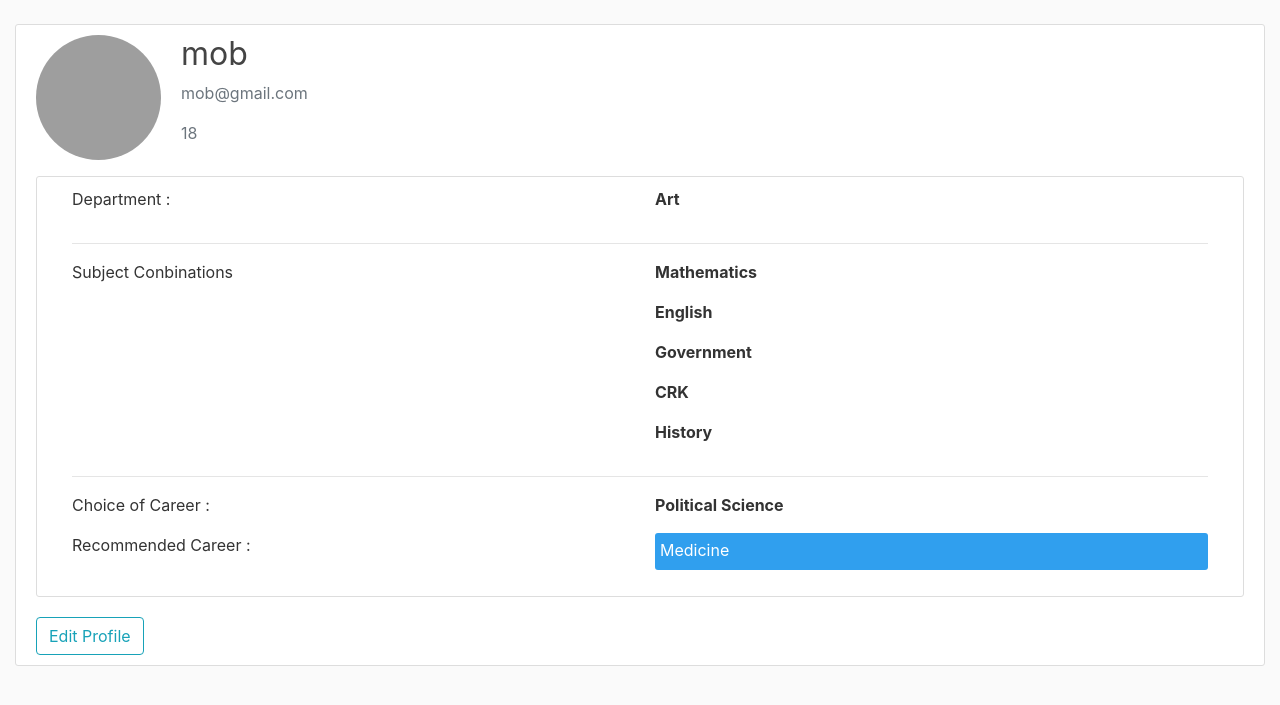
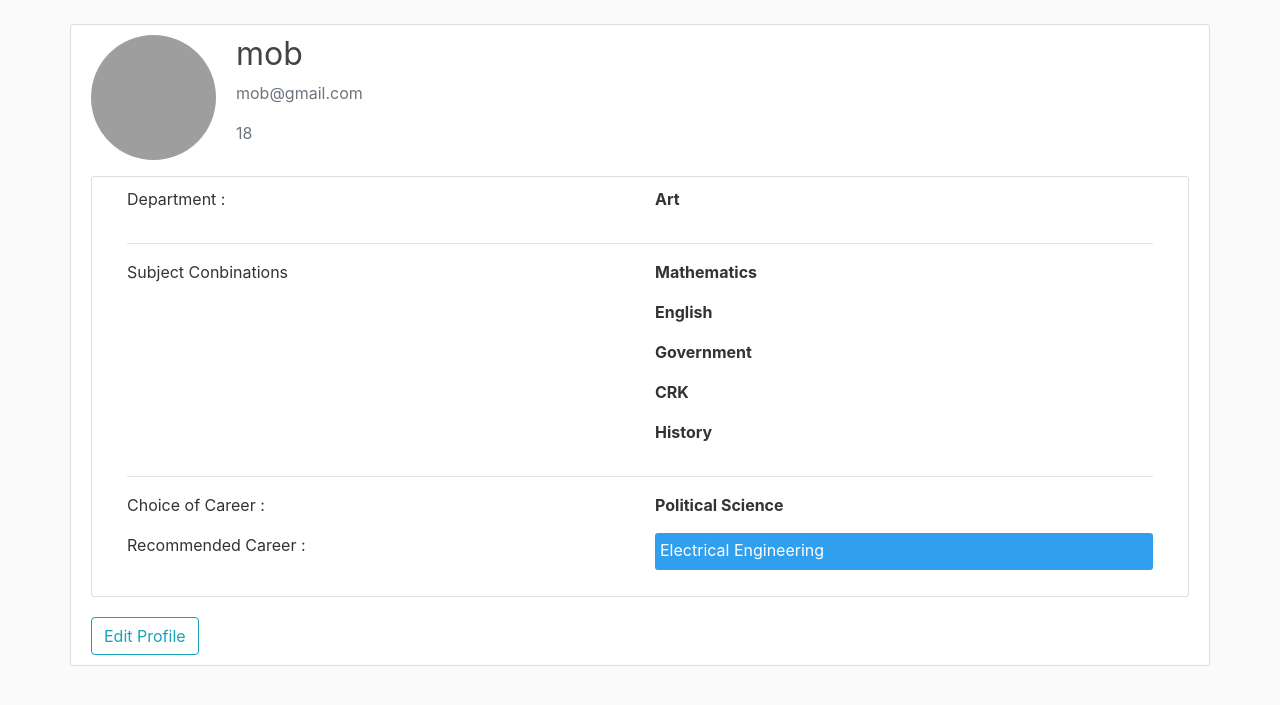
Before and after one commit to bjboss007/Recommendation-System, a Flask app: page /users/account in a window 1280 px wide. Shown: the part 56-761 px from the top of the page. Run offline with Flask 2, Linux system fonts and the light colour scheme; a user stored in the database is signed in; data comes from the database, SQL or seed files in the repository; both versions use the stored data as it was after the commit; some libraries are stand-ins or nearby versions; grey boxes are pictures that could not be loaded.

```diff
--- a/recommendation/templates/account.html
+++ b/recommendation/templates/account.html
@@ -1,7 +1,7 @@
 {% extends "layout.html" %}
 
 {% block content %}
-    <div class="content-section justify-content-md-center">
+    <div class="content-section container">
         {% if current_user.username != user.username %}
             <div class = "media">
                 <img src="{{ user.image_file }}" alt="" class="rounded-circle account-img">
@@ -59,7 +59,7 @@
                         <p>Recommended Career : </p>
                     </div>
                     <div class="col-6">
-                        <p style = "height:37px; padding:5px; border-style:none; border-radius:3px; background-color: #309fee; color:white">Medicine</p>
+                        <p style = "height:37px; padding:5px; border-style:none; border-radius:3px; background-color: #309fee; color:white">Electrical Engineering</p>
                     </div>
                 </div>
             </div>
--- a/recommendation/templates/test.html
+++ b/recommendation/templates/test.html
@@ -2,7 +2,7 @@
 {% block content %}
     <form action="" method = "POST">
         <fieldset class="form-group">
-            <legend class="border-bottom md-4">Register</legend>
+            <legend class="border-bottom md-4">Update Profile</legend>
             <div class="row">
                 <div class="col-5">
                     <div class="content-section">
```
Also changed, not shown: recommendation/database.db, 1 other file.
